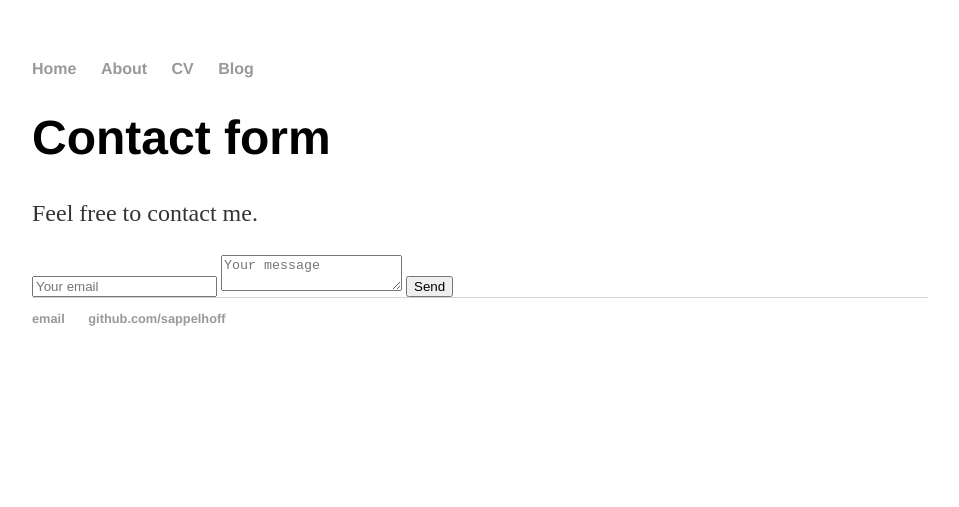
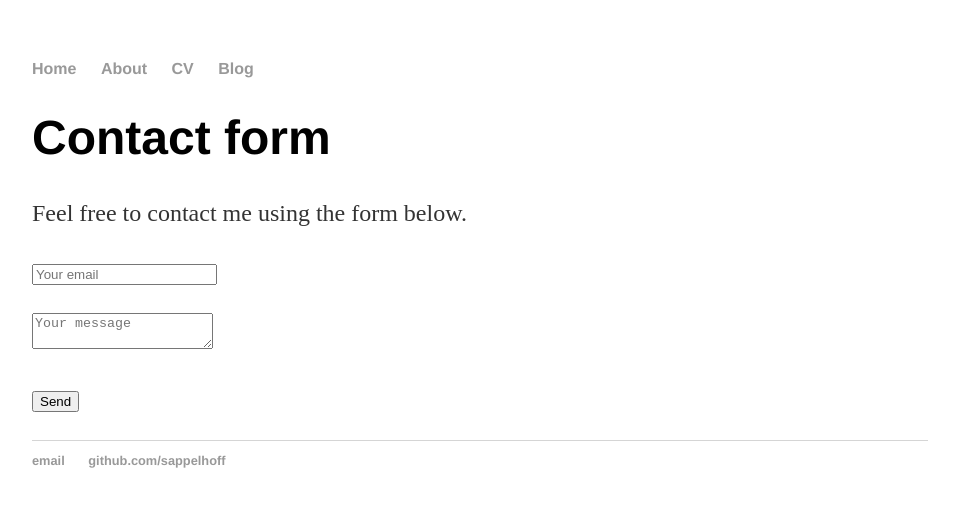
Before and after one commit to sappelhoff/sappelhoff.github.io, a Jekyll site: the page built from contact/index.html, in a window 1280 px wide. Shown: the top 507 px of the page, without its empty margins (160-1119 px from the left). Built offline with Jekyll 4.4.1, drawn with Linux system fonts in a browser that asks for light colours.

Commit message:
improve form?#2

```diff
--- a/contact/index.html
+++ b/contact/index.html
@@ -4,10 +4,10 @@ title: Contact
 ---
 <h1>Contact form</h1>
 
-<p> Feel free to contact me. </p>
+<p> Feel free to contact me using the form below. </p>
 
 <form method="POST" action="http://formspree.io/stefan.appelhoff@gmail.com">
-  <input type="email" name="email" placeholder="Your email">
-  <textarea name="message" placeholder="Your message"></textarea>
-  <button type="submit">Send</button>
+  <p><input type="email" name="email" placeholder="Your email"></p>
+  <p><textarea name="message" placeholder="Your message"></textarea></p>
+  <p><button type="submit">Send</button></p>
 </form>
```
